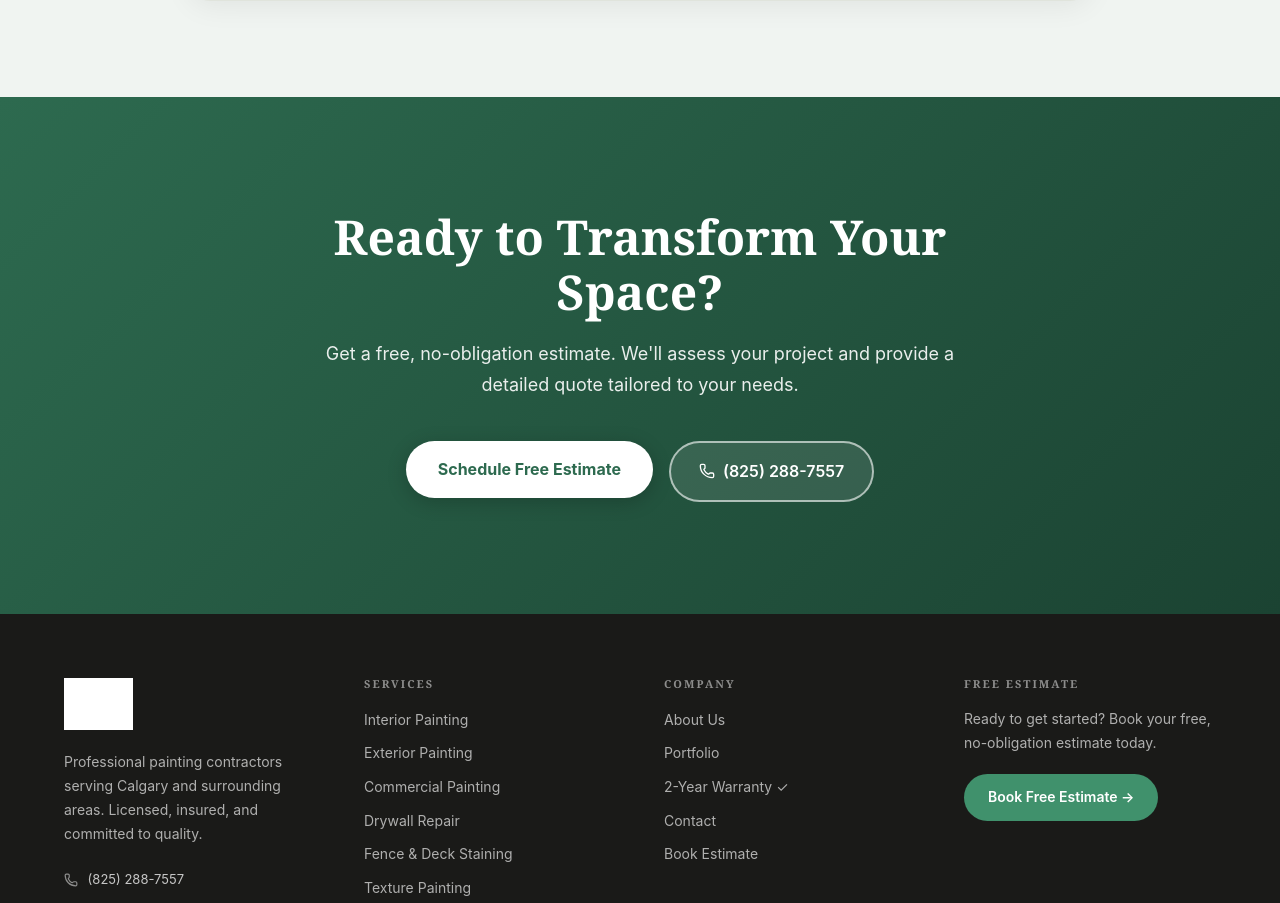
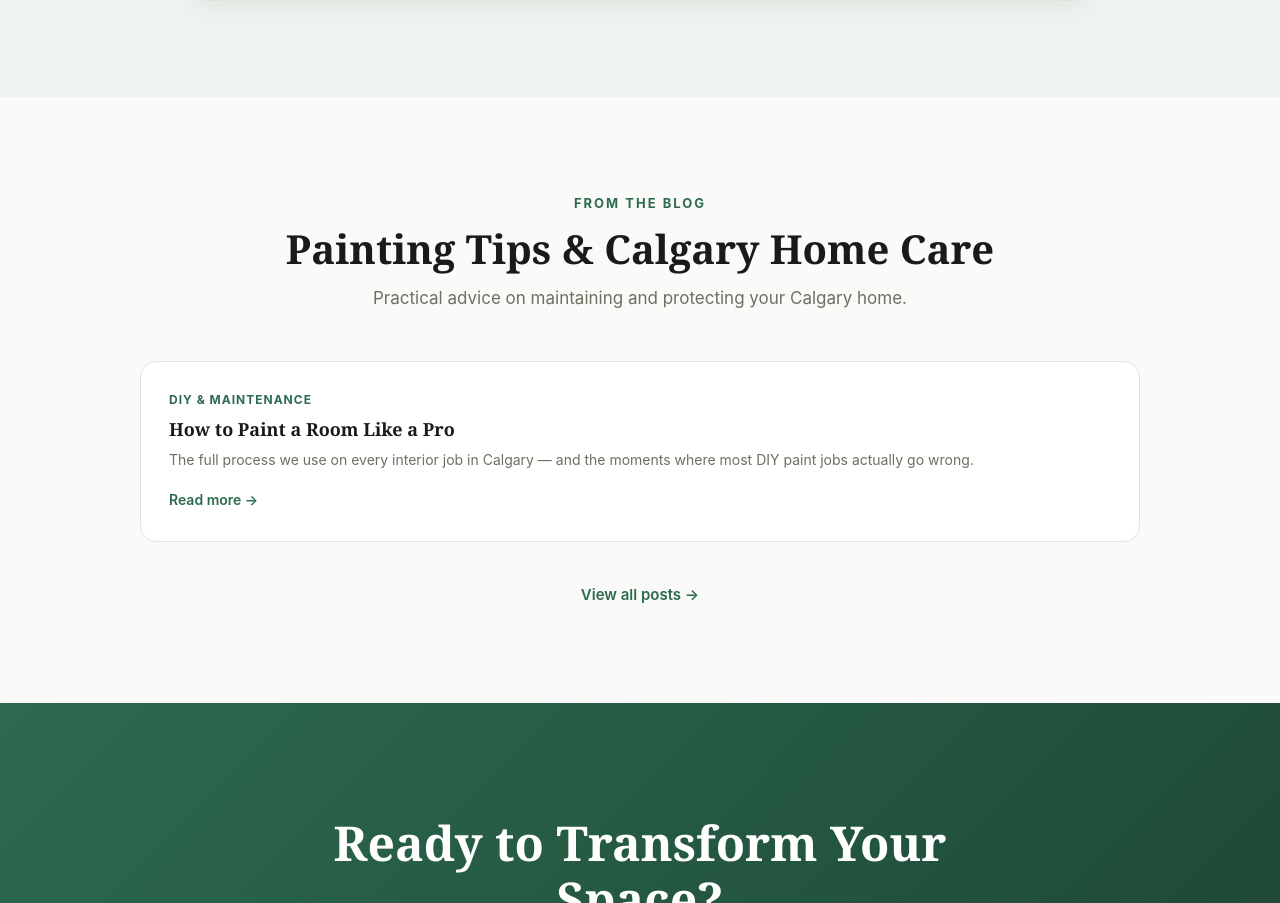
Before and after one commit to AlexQais7/aspenleaf-painting, a Next.js app: page / in a window 1280 px wide. Shown: the part 3929-4832 px from the top of the page. Built offline with nearby package versions, Linux system fonts and the light colour scheme; grey boxes are pictures that could not be loaded.

Commit message:
Add Latest from the Blog section to homepage for internal linking

```diff
--- a/app/page.tsx
+++ b/app/page.tsx
@@ -7,6 +7,9 @@ import BookingForm from "@/components/forms/BookingForm";
 import HeroSection from "@/components/shared/HeroSection";
 import PriceCalculator from "@/components/calculator/PriceCalculator";
 import { Check, Phone, Shield, Clock, Award, Paintbrush2, Star } from "lucide-react";
+import { getAllPosts } from "@/lib/blog/posts";
+
+const latestPosts = getAllPosts().slice(0, 3);
 
 const services = [
   { href: "/services/interior-painting", title: "Interior Painting", desc: "Walls, ceilings, trim, doors — flawless finish every time." },
@@ -176,6 +179,35 @@ export default function HomePage() {
         </section>
 
         {/* CTA */}
+        {/* Latest from the Blog */}
+        <section style={{ padding: "6rem 1.5rem" }}>
+          <div style={{ maxWidth: 1000, margin: "0 auto" }}>
+            <div style={{ textAlign: "center", marginBottom: "3rem" }}>
+              <p style={{ fontSize: 13, fontWeight: 700, letterSpacing: 2, color: "var(--primary)", textTransform: "uppercase", marginBottom: "0.75rem" }}>From the Blog</p>
+              <h3 style={sectionTitle}>Painting Tips &amp; Calgary Home Care</h3>
+              <p style={sectionSubtitle}>Practical advice on maintaining and protecting your Calgary home.</p>
+            </div>
+            <div style={{ display: "grid", gridTemplateColumns: "repeat(auto-fit, minmax(280px, 1fr))", gap: "1.5rem" }}>
+              {latestPosts.map(post => (
+                <Link key={post.slug} href={`/blog/${post.slug}`} style={{
+                  display: "block", padding: "1.75rem", border: "1.5px solid var(--border)",
+                  borderRadius: 16, textDecoration: "none", background: "#fff"
+                }}>
+                  <p style={{ fontSize: 12, fontWeight: 700, letterSpacing: 1, textTransform: "uppercase", color: "var(--primary)", marginBottom: "0.6rem" }}>{post.category}</p>
+                  <h4 style={{ fontFamily: "'Playfair Display', Georgia, serif", fontSize: 18, fontWeight: 700, color: "var(--foreground)", marginBottom: "0.6rem" }}>{post.title}</h4>
+                  <p style={{ fontSize: 14, color: "var(--muted-foreground)", lineHeight: 1.6, marginBottom: "1rem" }}>{post.excerpt}</p>
+                  <span style={{ fontSize: 14, color: "var(--primary)", fontWeight: 600 }}>Read more →</span>
+                </Link>
+              ))}
+            </div>
+            <div style={{ textAlign: "center", marginTop: "2.5rem" }}>
+              <Link href="/blog" style={{ fontSize: 15, fontWeight: 600, color: "var(--primary)", textDecoration: "none" }}>
+                View all posts →
+              </Link>
+            </div>
+          </div>
+        </section>
+
         <section style={{ position: "relative", padding: "7rem 1.5rem", overflow: "hidden" }}>
           <div style={{ position: "absolute", inset: 0, background: "linear-gradient(135deg, var(--primary) 0%, var(--evergreen) 100%)" }} />
           <div style={{ position: "relative", zIndex: 1, maxWidth: 700, margin: "0 auto", textAlign: "center" }}>
```
